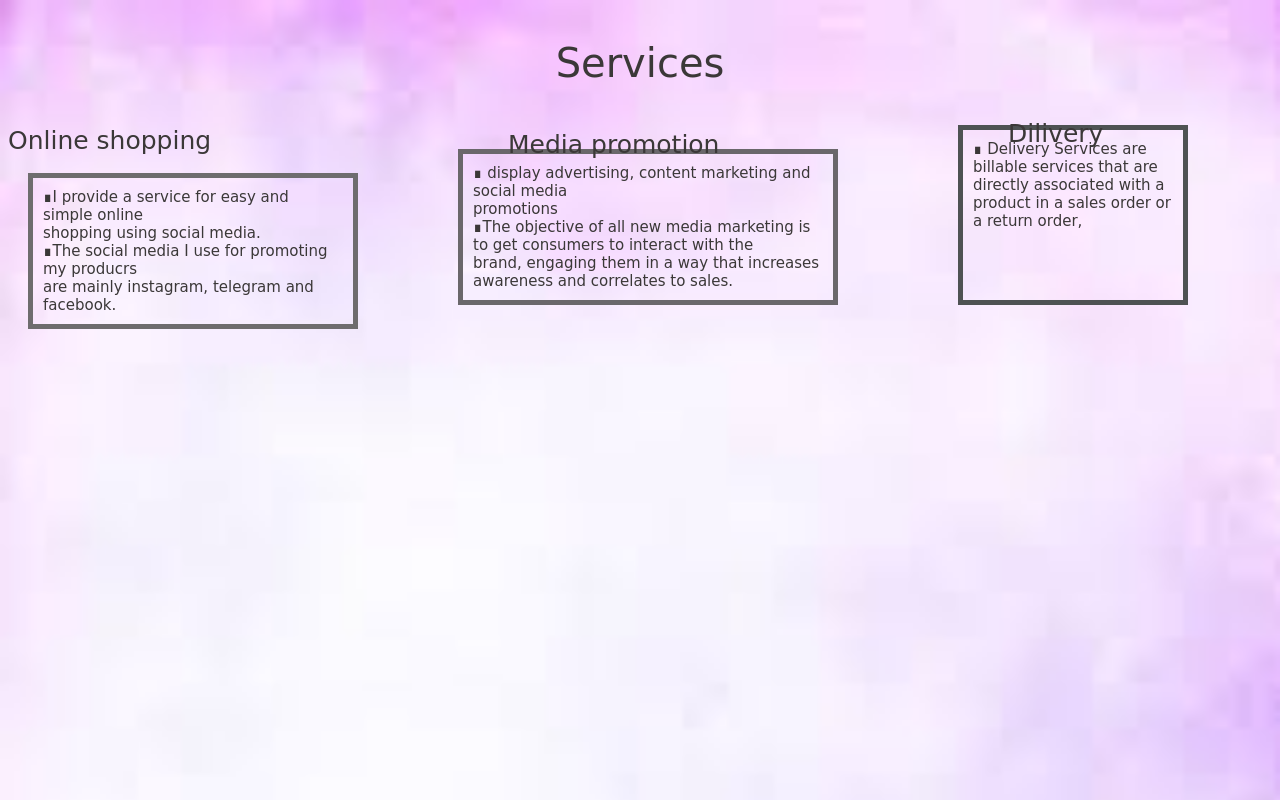
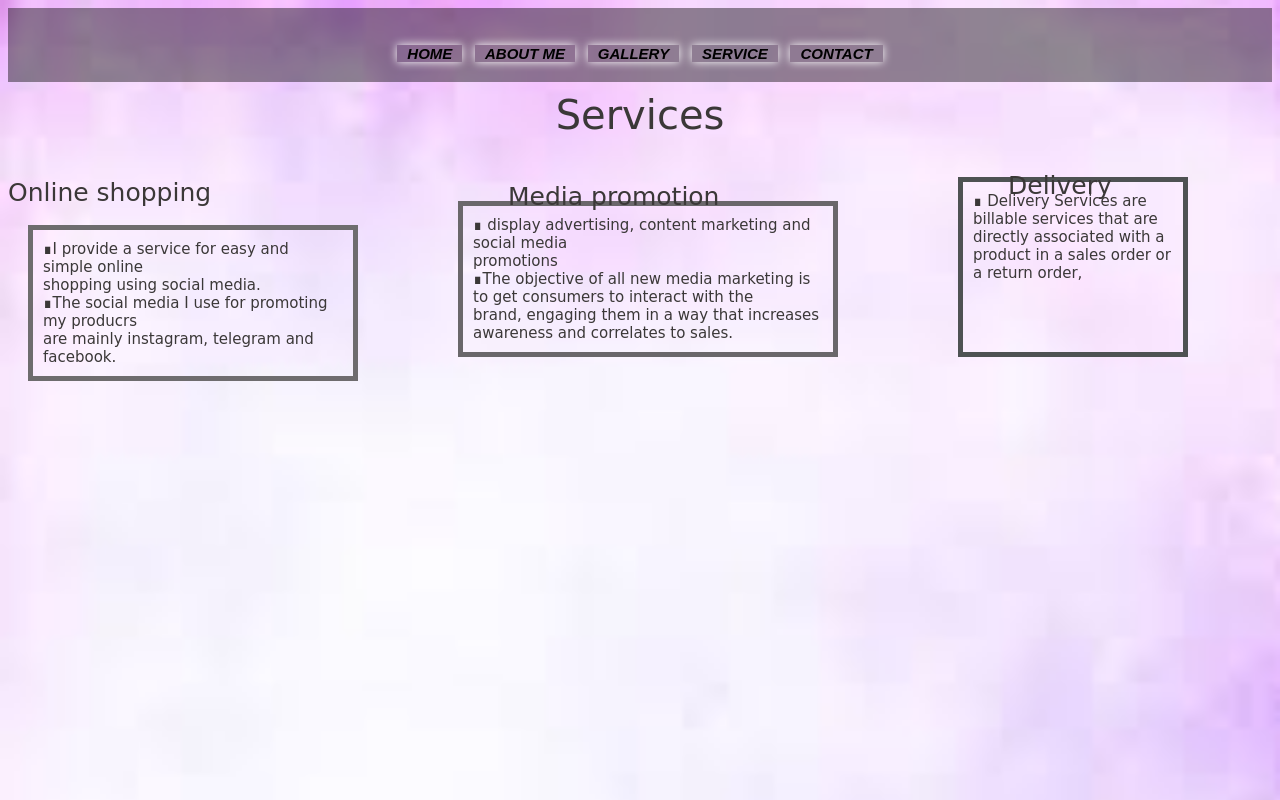
Before and after one commit to RedietMelaku/personal, a plain HTML site: page HELPP2/Service.html in a window 1280 px wide. Drawn offline with Linux system fonts and the light colour scheme.

Commit message:
Add files via upload

```diff
--- a/HELPP2/Service.html
+++ b/HELPP2/Service.html
@@ -7,11 +7,19 @@
     <title>Service</title>
     <link rel="stylesheet" href="style.css">
 </head>
+<nav>
+    <a href="index.html">HOME</a>
+    <a href="aboutme.html">ABOUT ME</a>
+    <a href="gallery.html">GALLERY</a>
+    <a href="Service.html">SERVICE</a>
+    <a href="Contact.html">CONTACT</a>
+
+ </nav>
 <body style="font-size: 40px; font-family: cursive; background-image: url(images/i.jpg);">
-    <P style="font-size: 40px; font-family: cursive; text-align: center; ">Services</P>
+    <P style="font-size: 40px; font-family: cursive; text-align: center;  margin-top: 10px;">Services</P>
     <P class="on" style="font-size: 25px; font-family: cursive;  ">Online shopping</P>
     <P class="media" style="font-size: 25px; font-family: cursive; margin: 60px; margin-top: -50px; margin-left: 500px;">Media promotion</P>
-    <P class="dil" style="font-size: 25px; font-family: cursive;  margin-top: -100px; margin-left: 1000px">Dilivery</P>
+    <P class="dil" style="font-size: 25px; font-family: cursive;  margin-top: -100px; margin-left: 1000px">Delivery</P>
     <p class="ff"style="font-size: 15px; ">&#8718;I provide a service for easy and simple online
         <br>shopping using social media.<br>&#8718;The social media I use for promoting my producrs <br>are mainly instagram, telegram and facebook.  </p>
     <p class="i" style="font-size: 15px; margin: 60px; margin-top: -200px; margin-left: 450px;">&#8718; display advertising, content marketing and social media<br> promotions<br>&#8718;The objective of all new media marketing is<br> to get consumers to interact with the <br>brand, engaging them in a way that increases<br> awareness and correlates to sales. </p>
--- a/HELPP2/style.css
+++ b/HELPP2/style.css
@@ -137,6 +137,7 @@ img{
   font-family:cursive;
 
   text-transform: uppercase;
+  margin-top: 10px;
 
 }
 .contactdiv ul{
@@ -166,6 +167,7 @@ img{
   padding: 10px;
   display: block;
   color: rgb(139, 43, 43);
+
 
 }
 .myinputs{
```
Also changed, not shown: HELPP2/Contact.html (+9 -0 lines), HELPP2/aboutme.html (+8 -0 lines), HELPP2/gallery.html (+8 -0 lines), HELPP2/index.html (added, +40 -0 lines).
